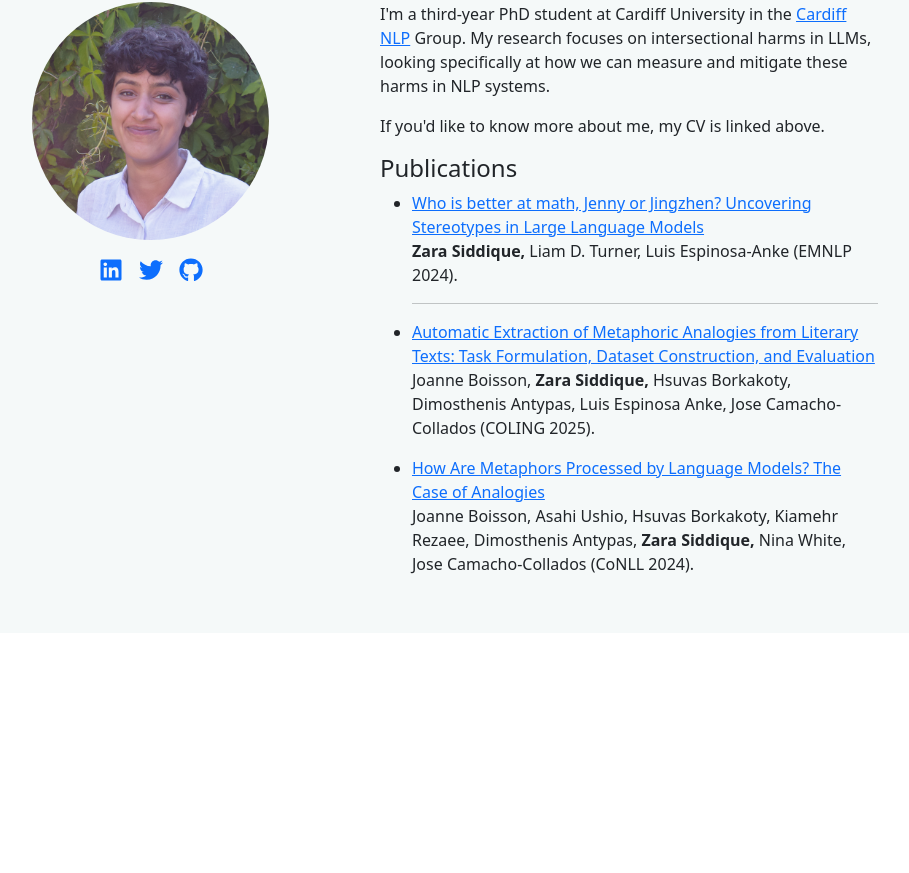
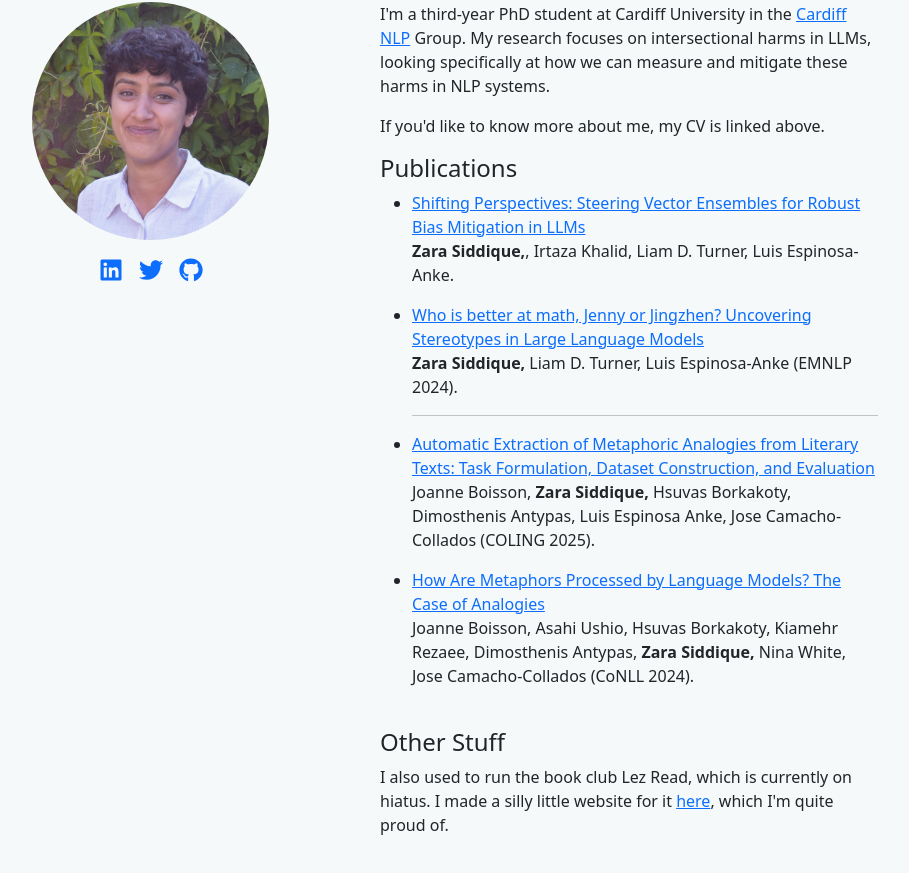
Before and after one commit to groovychoons/zara-siddique, a React (Create React App) app: page / in a window 1280 px wide. Shown: the part 167-1040 px from the top of the page, without its empty margins (185-1094 px from the left). Before the commit the page ends 800 px from the top, so only its background shows below. Built offline with nearby package versions, Linux system fonts and the light colour scheme.

Commit message:
About updated

```diff
--- a/src/pages/About.js
+++ b/src/pages/About.js
@@ -57,6 +57,15 @@ function About() {
           <h2>Publications</h2>
           <ul>
           <li>
+              <a href="https://github.com/groovychoons/shifting-perspectives">
+                Shifting Perspectives: Steering Vector Ensembles for Robust Bias Mitigation in LLMs
+              </a>
+              <p>
+                <strong>Zara Siddique,</strong>, Irtaza Khalid, Liam D. Turner, Luis
+                Espinosa-Anke.
+              </p>
+            </li>
+          <li>
               <a href="https://aclanthology.org/2024.emnlp-main.1035/">
                 Who is better at math, Jenny or Jingzhen? Uncovering Stereotypes
                 in Large Language Models
@@ -86,6 +95,13 @@ function About() {
               </p>
             </li>
           </ul>
+          <br />
+          <h2>Other Stuff</h2>
+          <p>
+            I also used to run the book club Lez Read, which is currently on hiatus.
+            I made a silly little website for it <a href="https://lezread.co.uk/">here</a>, which I'm quite proud of.
+          </p>
+          <br />
         </Col>
 
         {/* Empty column on the right */}
```
